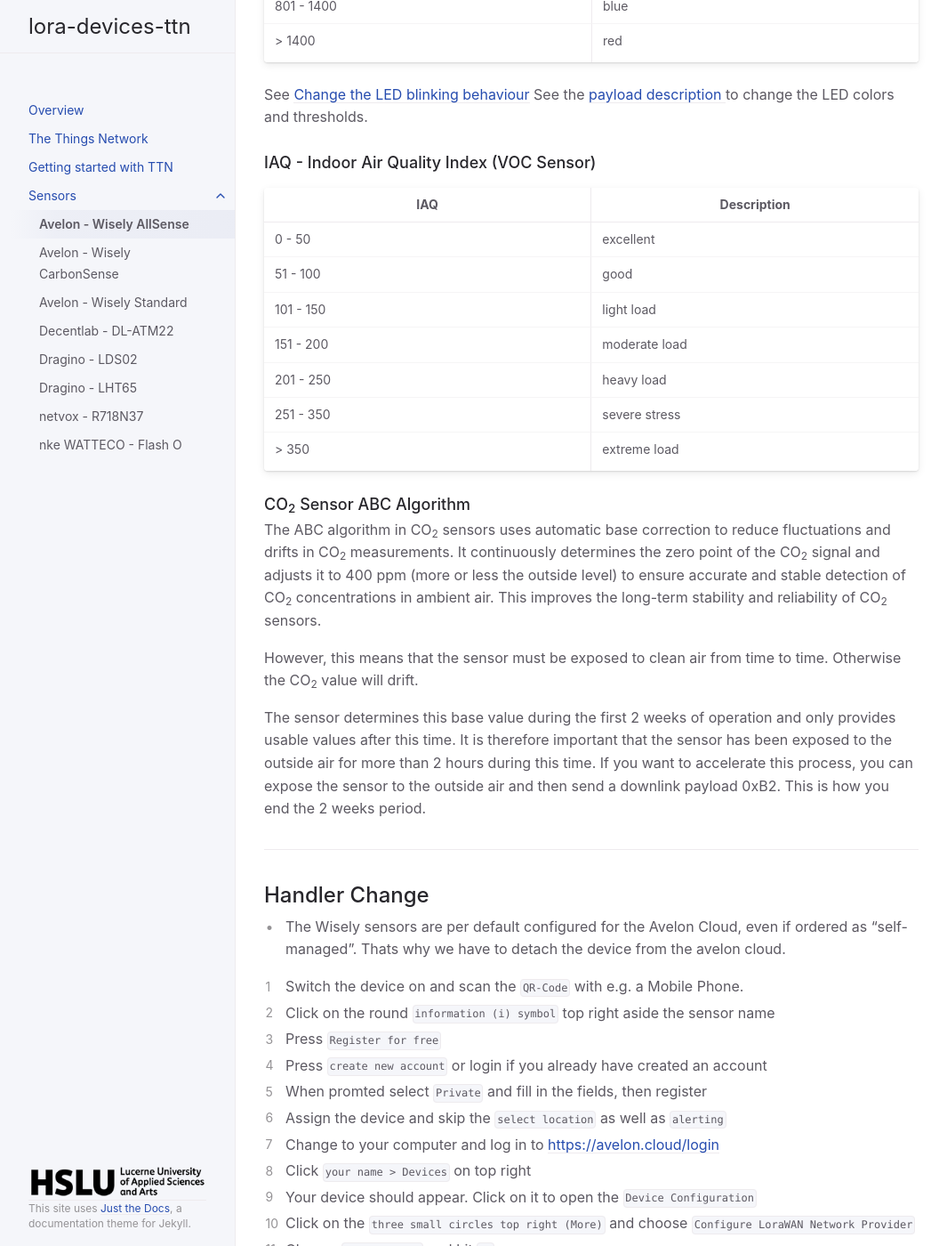
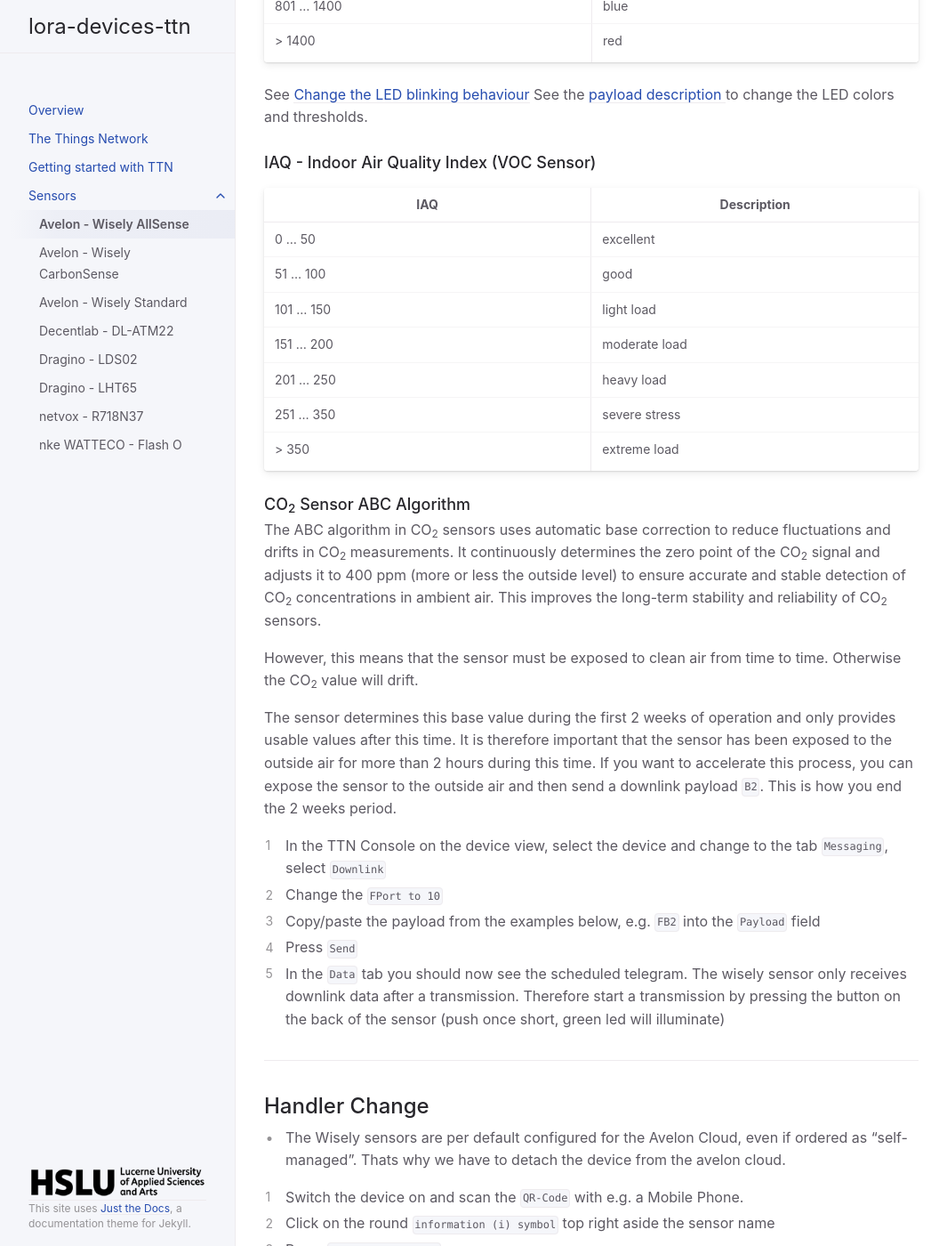
Before and after one commit to hslu-ige-laes/lora-devices-ttn, a Jekyll site: the page built from docs/sensors/avelon-wisely-allsense.md, in a window 1280 px wide and 1400 px high, scrolled down 3257 px. Shown: the whole window at 89% size, without its empty margins (107-1172 px from the left). Built offline with Jekyll 4.4.1, drawn with Linux system fonts in a browser that asks for light colours.

Commit message:
Update avelon-wisely-allsense.md

```diff
--- a/docs/sensors/avelon-wisely-allsense.md
+++ b/docs/sensors/avelon-wisely-allsense.md
@@ -93,8 +93,8 @@ If a CO<sub>2</sub> limit is exceeded, the LED on the front side of the device c
 
 | CO<sub>2</sub> value | LED Color |
 |----------------------|-----------|
-| 0 - 800              | green     |
-| 801 - 1400           | blue      |
+| 0 ... 800              | green     |
+| 801 ... 1400           | blue      |
 | > 1400               | red       |
 
 See [Change the LED blinking behaviour](https://hslu-ige-laes.github.io/lora-devices-ttn/docs/sensors/avelon-wisely-allsense/#change-the-led-blinking-behaviour)
@@ -104,12 +104,12 @@ See the [payload description ](https://github.com/hslu-ige-laes/lora-devices-ttn
 
 | IAQ| Description |
 |-----------|--------------------------|
-| 0 - 50 | excellent |
-| 51 - 100 | good |
-| 101 - 150 | light load |
-| 151 - 200 | moderate load |
-| 201 - 250 | heavy load |
-| 251 - 350 | severe stress |
+| 0 ... 50 | excellent |
+| 51 ... 100 | good |
+| 101 ... 150 | light load |
+| 151 ... 200 | moderate load |
+| 201 ... 250 | heavy load |
+| 251 ... 350 | severe stress |
 | > 350 | extreme load |
 
 ### CO<sub>2</sub> Sensor ABC Algorithm
@@ -119,7 +119,16 @@ This improves the long-term stability and reliability of CO<sub>2</sub> sensors.
 
 However, this means that the sensor must be exposed to clean air from time to time. Otherwise the CO<sub>2</sub> value will drift.
 
-The sensor determines this base value during the first 2 weeks of operation and only provides usable values after this time. It is therefore important that the sensor has been exposed to the outside air for more than 2 hours during this time. If you want to accelerate this process, you can expose the sensor to the outside air and then send a downlink payload 0xB2. This is how you end the 2 weeks period.
+The sensor determines this base value during the first 2 weeks of operation and only provides usable values after this time.
+It is therefore important that the sensor has been exposed to the outside air for more than 2 hours during this time.
+If you want to accelerate this process, you can expose the sensor to the outside air and then send a downlink payload `B2`.
+This is how you end the 2 weeks period.
+
+1. In the TTN Console on the device view, select the device and change to the tab `Messaging`, select `Downlink`
+2. Change the `FPort to 10`
+3. Copy/paste the payload from the examples below, e.g. `FB2` into the `Payload` field
+4. Press `Send`
+5. In the `Data` tab you should now see the scheduled telegram. The wisely sensor only receives downlink data after a transmission. Therefore start a transmission by pressing the button on the back of the sensor (push once short, green led will illuminate)
 
 ---
 
```
